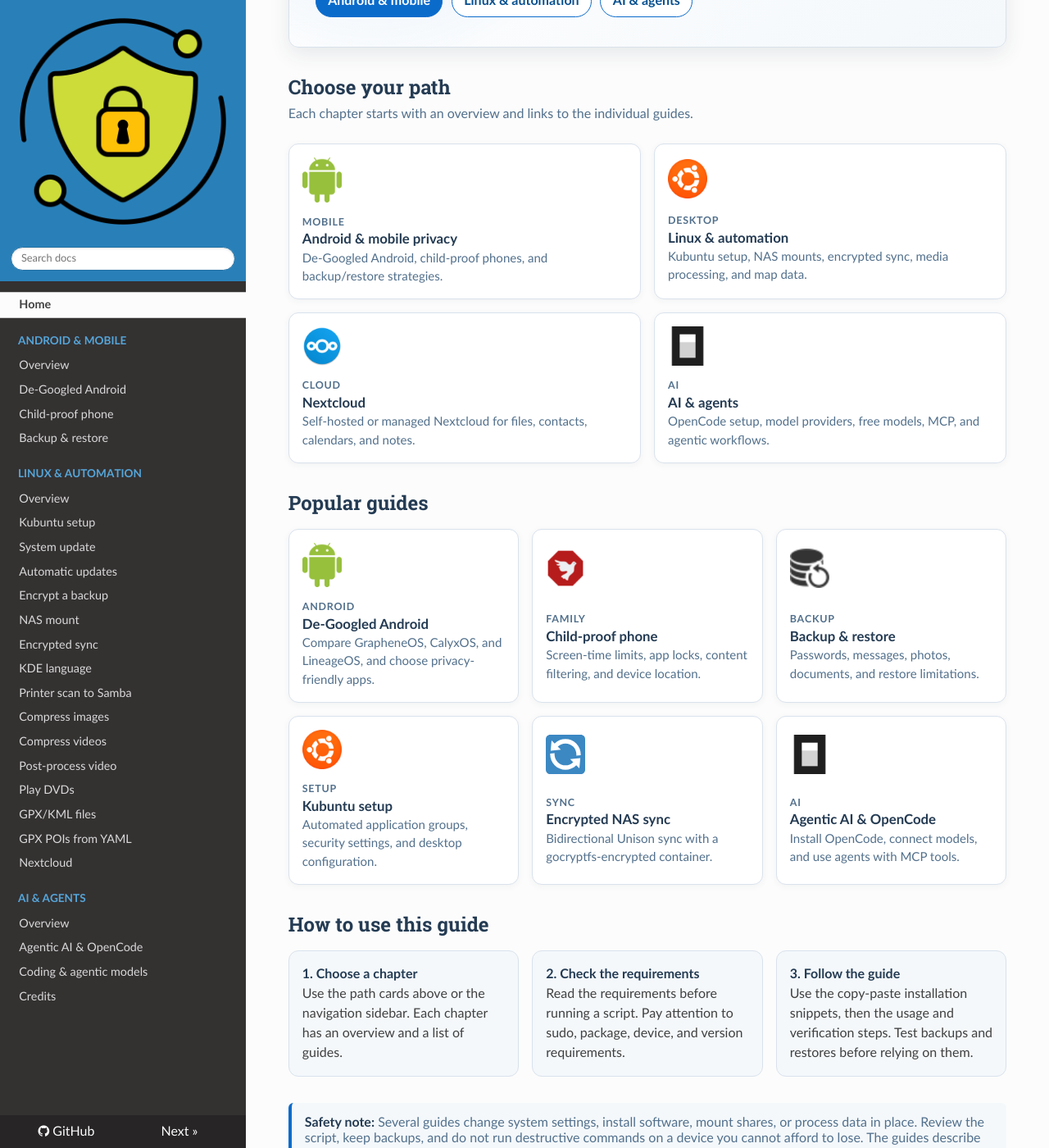
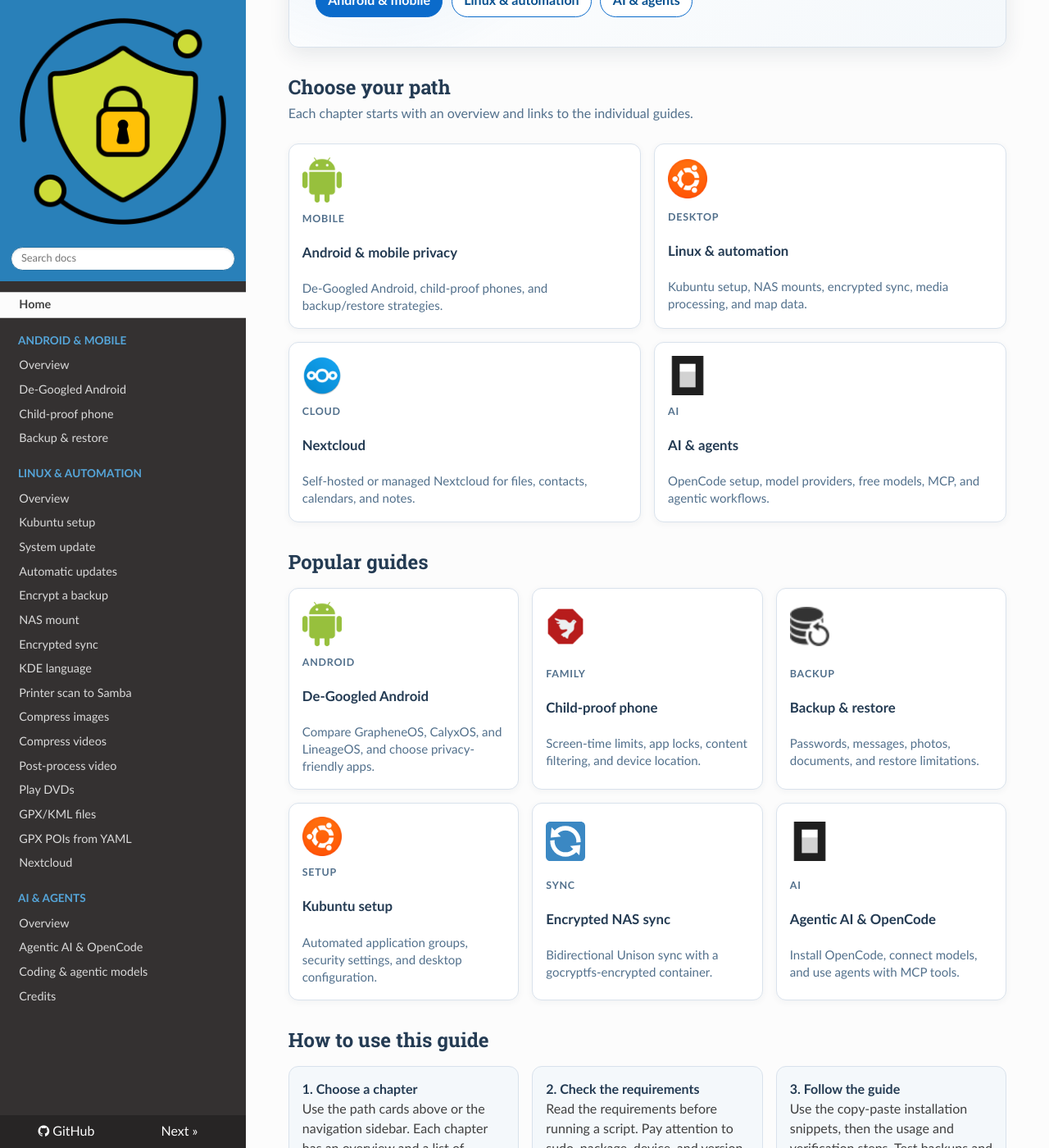
Before and after one commit to pamagister/Digital-Security-Ops-Mastery, an MkDocs documentation site: the page built from docs/index.md, in a window 1280 px wide and 1400 px high, scrolled down 350 px. Shown: the whole window at 82% size. Built offline with MkDocs 1.6.1, drawn with Linux system fonts in a browser that asks for light colours; nearby versions of some CDN libraries.

Commit message:
tiles formatting

```diff
--- a/docs/_static/css/custom.css
+++ b/docs/_static/css/custom.css
@@ -140,6 +140,13 @@
     vertical-align: middle;
 }
 
+/* Text block right of the icon: kicker, heading and description stacked,
+   vertically centered together with the icon. */
+.dsom-card > div {
+    display: flex;
+    flex-direction: column;
+}
+
 /* Make the whole card clickable through the title link, so the markup also
    stays readable when the stylesheet is unavailable. */
 .dsom-card a,
```
